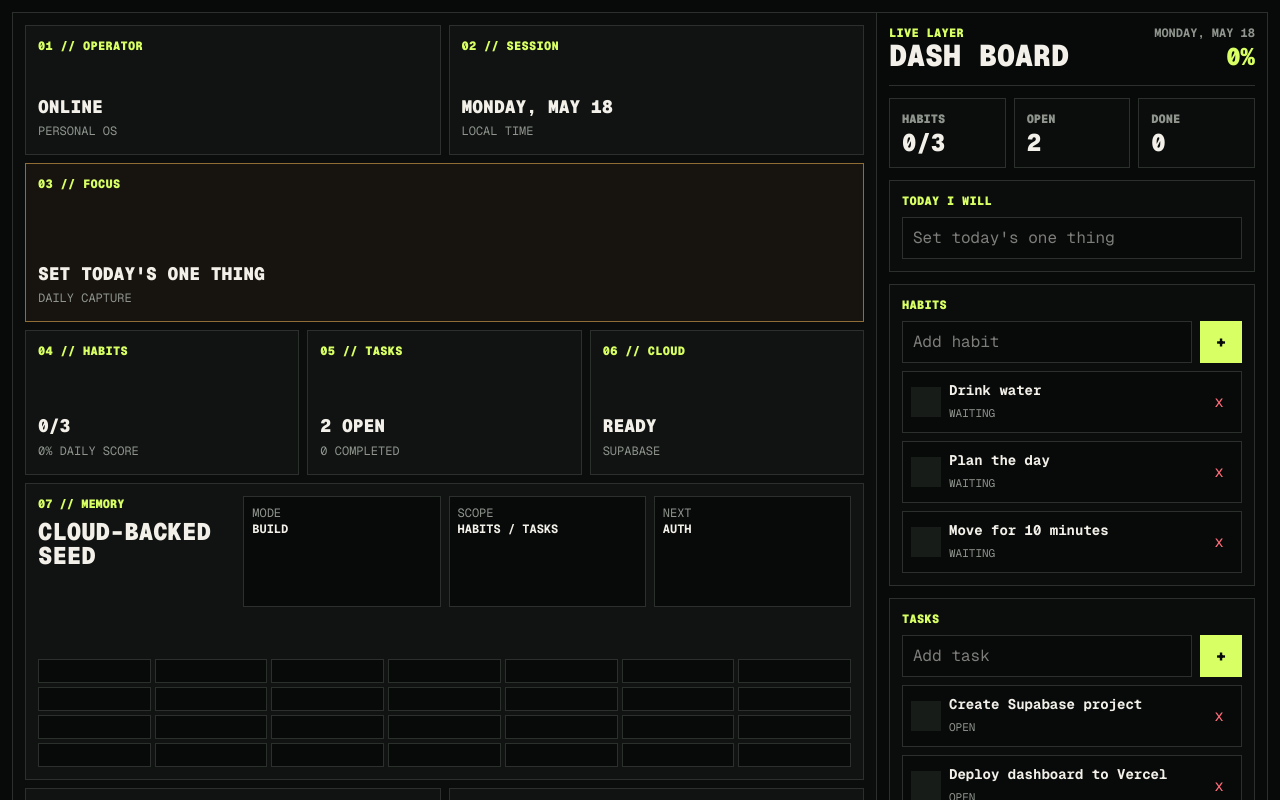
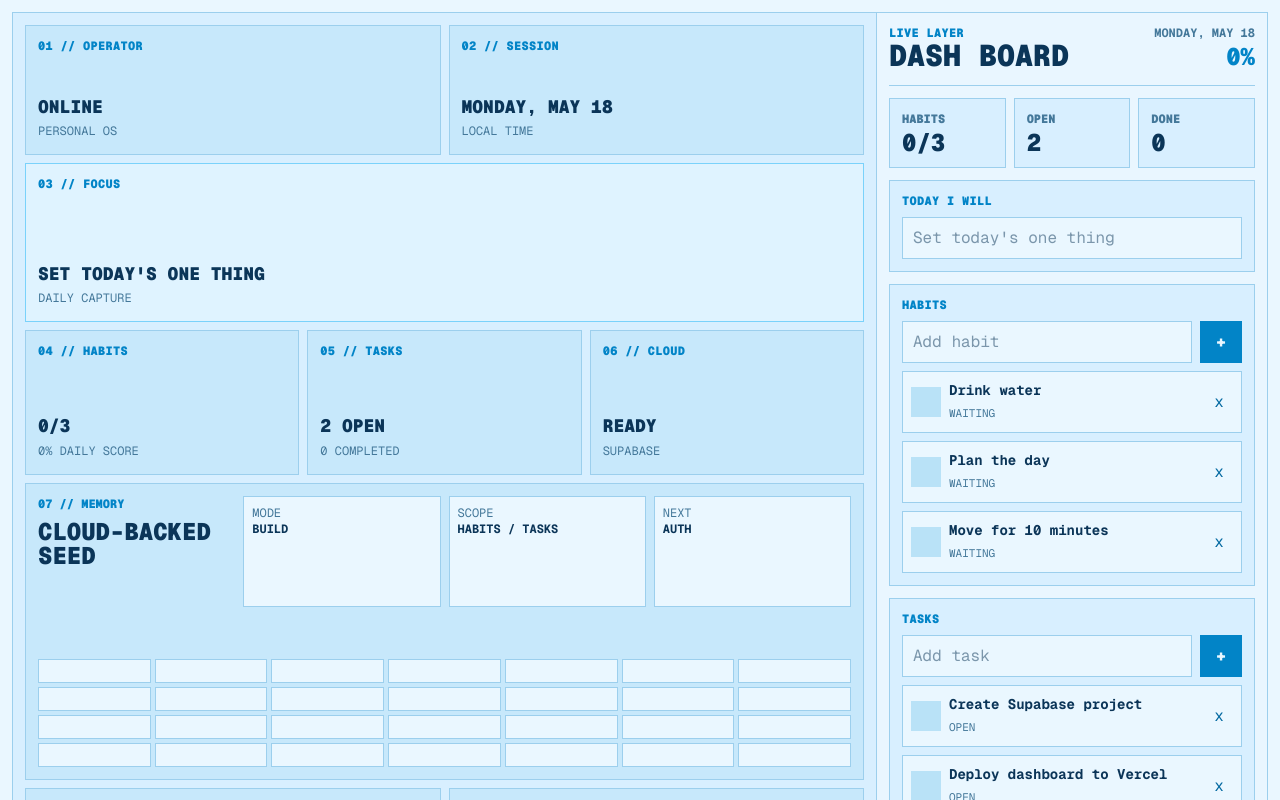
Before and after one commit to ItsAbram/dash-board-app, a Next.js app: page / in a window 1280 px wide. Shown: the top 800 px of the page. Built offline with nearby package versions, Linux system fonts and the light colour scheme; no server answers.

Commit message:
Apply light blue dashboard theme

```diff
--- a/src/app/globals.css
+++ b/src/app/globals.css
@@ -1,8 +1,8 @@
 @import "tailwindcss";
 
 :root {
-  --background: #ffffff;
-  --foreground: #171717;
+  --background: #eaf7ff;
+  --foreground: #0b3558;
 }
 
 @theme inline {
@@ -14,8 +14,8 @@
 
 @media (prefers-color-scheme: dark) {
   :root {
-    --background: #0a0a0a;
-    --foreground: #ededed;
+    --background: #eaf7ff;
+    --foreground: #0b3558;
   }
 }
 
@@ -38,29 +38,29 @@ button {
   min-height: 42px;
   width: 100%;
   min-width: 0;
-  border: 1px solid #2b302c;
-  background: #080a0a;
+  border: 1px solid #9ccfed;
+  background: #eaf7ff;
   padding: 0 10px;
-  color: #f2f0e8;
+  color: #0b3558;
   outline: none;
 }
 
 .field:focus {
-  border-color: #d8ff63;
+  border-color: #0284c7;
   box-shadow: 0 0 0 2px rgba(216, 255, 99, 0.18);
 }
 
 .action {
   min-height: 42px;
-  background: #d8ff63;
-  color: #080a0a;
+  background: #0284c7;
+  color: #eaf7ff;
   font-weight: 900;
 }
 
 .outline-action {
   min-height: 40px;
-  border: 1px solid #d8ff63;
-  color: #d8ff63;
+  border: 1px solid #0284c7;
+  color: #0284c7;
   font-size: 0.76rem;
   font-weight: 900;
   text-transform: uppercase;
--- a/src/app/page.tsx
+++ b/src/app/page.tsx
@@ -148,8 +148,8 @@ export default function Home() {
   }
 
   return (
-    <main className="min-h-screen bg-[#080a0a] px-3 py-3 font-mono text-[#f2f0e8]">
-      <section className="mx-auto grid min-h-[calc(100vh-24px)] max-w-7xl grid-rows-[auto_1fr] border border-[#2b302c] bg-[#0b0d0d] lg:grid-cols-[1fr_390px] lg:grid-rows-1">
+    <main className="min-h-screen bg-[#eaf7ff] px-3 py-3 font-mono text-[#0b3558]">
+      <section className="mx-auto grid min-h-[calc(100vh-24px)] max-w-7xl grid-rows-[auto_1fr] border border-[#9ccfed] bg-[#d8efff] lg:grid-cols-[1fr_390px] lg:grid-rows-1">
         <OperatorCanvas cloudReady={Boolean(supabase)} focus={state.focus[todayKey] || ""} stats={stats} todayLabel={todayLabel} />
         <ControlPanel
           habitTitle={habitTitle}
--- a/src/components/dashboard/ConsoleBlock.tsx
+++ b/src/components/dashboard/ConsoleBlock.tsx
@@ -7,18 +7,18 @@ type ConsoleBlockProps = {
 };
 
 const toneClasses = {
-  default: "border-[#2b302c] bg-[#101312]",
-  hot: "border-[#ff6d7a]/60 bg-[#171010]",
-  warm: "border-[#e0a84d]/60 bg-[#171410]",
+  default: "border-[#9ccfed] bg-[#c7e8fb]",
+  hot: "border-[#0369a1]/60 bg-[#cdeafe]",
+  warm: "border-[#38bdf8]/60 bg-[#dff3ff]",
 };
 
 export function ConsoleBlock({ label, title, detail, className, tone = "default" }: ConsoleBlockProps) {
   return (
     <div className={`${className} grid content-between border p-3 ${toneClasses[tone]}`}>
-      <p className="text-xs font-black uppercase tracking-wide text-[#d8ff63]">{label}</p>
+      <p className="text-xs font-black uppercase tracking-wide text-[#0284c7]">{label}</p>
       <div>
-        <strong className="block break-words text-lg font-black uppercase leading-tight text-[#f2f0e8]">{title}</strong>
-        <span className="text-xs uppercase text-[#8f948d]">{detail}</span>
+        <strong className="block break-words text-lg font-black uppercase leading-tight text-[#0b3558]">{title}</strong>
+        <span className="text-xs uppercase text-[#44789a]">{detail}</span>
       </div>
     </div>
   );
--- a/src/components/dashboard/ControlPanel.tsx
+++ b/src/components/dashboard/ControlPanel.tsx
@@ -46,15 +46,15 @@ export function ControlPanel({
   onSaveCloud,
 }: ControlPanelProps) {
   return (
-    <aside className="grid content-start gap-3 overflow-auto border-[#d8ff63]/40 bg-[#080a0a]/95 p-3">
-      <header className="grid grid-cols-[1fr_auto] gap-3 border-b border-[#2b302c] pb-3">
+    <aside className="grid content-start gap-3 overflow-auto border-[#0284c7]/40 bg-[#eaf7ff]/95 p-3">
+      <header className="grid grid-cols-[1fr_auto] gap-3 border-b border-[#9ccfed] pb-3">
         <div>
-          <p className="text-xs font-black uppercase tracking-wide text-[#d8ff63]">Live Layer</p>
+          <p className="text-xs font-black uppercase tracking-wide text-[#0284c7]">Live Layer</p>
           <h1 className="text-3xl font-black uppercase leading-none">Dash Board</h1>
         </div>
         <div className="text-right">
-          <p className="text-xs font-bold uppercase text-[#8f948d]">{todayLabel}</p>
-          <strong className="text-2xl font-black text-[#d8ff63]">{stats.score}%</strong>
+          <p className="text-xs font-bold uppercase text-[#44789a]">{todayLabel}</p>
+          <strong className="text-2xl font-black text-[#0284c7]">{stats.score}%</strong>
         </div>
       </header>
 
@@ -115,8 +115,8 @@ export function ControlPanel({
         </div>
       </Panel>
 
-      <footer className="grid gap-2 border border-[#2b302c] bg-[#0b0d0d] p-3">
-        <p className="text-xs text-[#8f948d]">{status}</p>
+      <footer className="grid gap-2 border border-[#9ccfed] bg-[#d8efff] p-3">
+        <p className="text-xs text-[#44789a]">{status}</p>
         <div className="grid grid-cols-2 gap-2">
           <button className="outline-action" type="button" onClick={onLoadCloud}>
             Load Cloud
--- a/src/components/dashboard/OperatorCanvas.tsx
+++ b/src/components/dashboard/OperatorCanvas.tsx
@@ -10,8 +10,8 @@ type OperatorCanvasProps = {
 
 export function OperatorCanvas({ todayLabel, focus, stats, cloudReady }: OperatorCanvasProps) {
   return (
-    <div className="relative min-h-[540px] border-b border-[#2b302c] p-3 lg:min-h-0 lg:border-b-0 lg:border-r">
-      <div className="grid h-full grid-cols-6 grid-rows-[0.9fr_1.1fr_1fr_1fr_1fr_1fr] gap-2 text-[#8f948d]">
+    <div className="relative min-h-[540px] border-b border-[#9ccfed] p-3 lg:min-h-0 lg:border-b-0 lg:border-r">
+      <div className="grid h-full grid-cols-6 grid-rows-[0.9fr_1.1fr_1fr_1fr_1fr_1fr] gap-2 text-[#44789a]">
         <ConsoleBlock className="col-span-3 row-span-1" label="01 // Operator" title="Online" detail="Personal OS" />
         <ConsoleBlock className="col-span-3 row-span-1" label="02 // Session" title={todayLabel} detail="Local time" />
 
@@ -32,11 +32,11 @@ export function OperatorCanvas({ todayLabel, focus, stats, cloudReady }: Operato
         <ConsoleBlock className="col-span-2 row-span-1" label="05 // Tasks" title={`${stats.openTasks} open`} detail={`${stats.completedTasks} completed`} />
         <ConsoleBlock className="col-span-2 row-span-1" label="06 // Cloud" title={cloudReady ? "Ready" : "Needs env"} detail="Supabase" tone={cloudReady ? "default" : "hot"} />
 
-        <section className="col-span-6 row-span-2 grid border border-[#2b302c] bg-[#101312] p-3">
+        <section className="col-span-6 row-span-2 grid border border-[#9ccfed] bg-[#c7e8fb] p-3">
           <div className="grid grid-cols-4 gap-2 text-xs uppercase">
             <div>
-              <p className="font-black text-[#d8ff63]">07 // Memory</p>
-              <strong className="mt-2 block text-2xl font-black uppercase leading-none text-[#f2f0e8]">Cloud-backed seed</strong>
+              <p className="font-black text-[#0284c7]">07 // Memory</p>
+              <strong className="mt-2 block text-2xl font-black uppercase leading-none text-[#0b3558]">Cloud-backed seed</strong>
             </div>
             <MiniReadout label="Mode" value="Build" />
             <MiniReadout label="Scope" value="Habits / Tasks" />
@@ -45,7 +45,7 @@ export function OperatorCanvas({ todayLabel, focus, stats, cloudReady }: Operato
           <div className="mt-3 grid grid-cols-7 gap-1 self-end">
             {Array.from({ length: 28 }).map((_, index) => (
               <span
-                className={`h-6 border border-[#2b302c] ${index < stats.score / 4 ? "bg-[#d8ff63]" : "bg-[#080a0a]"}`}
+                className={`h-6 border border-[#9ccfed] ${index < stats.score / 4 ? "bg-[#0284c7]" : "bg-[#eaf7ff]"}`}
                 key={index}
               />
             ))}
@@ -61,9 +61,9 @@ export function OperatorCanvas({ todayLabel, focus, stats, cloudReady }: Operato
 
 function MiniReadout({ label, value }: { label: string; value: string }) {
   return (
-    <div className="border border-[#2b302c] bg-[#080a0a] p-2">
-      <span className="block text-[#8f948d]">{label}</span>
-      <strong className="block text-[#f2f0e8]">{value}</strong>
+    <div className="border border-[#9ccfed] bg-[#eaf7ff] p-2">
+      <span className="block text-[#44789a]">{label}</span>
+      <strong className="block text-[#0b3558]">{value}</strong>
     </div>
   );
 }
--- a/src/components/ui/MetricTile.tsx
+++ b/src/components/ui/MetricTile.tsx
@@ -1,7 +1,7 @@
 export function MetricTile({ label, value }: { label: string; value: string }) {
   return (
-    <div className="border border-[#2b302c] bg-[#0b0d0d] p-3">
-      <span className="block text-xs font-black uppercase text-[#8f948d]">{label}</span>
+    <div className="border border-[#9ccfed] bg-[#d8efff] p-3">
+      <span className="block text-xs font-black uppercase text-[#44789a]">{label}</span>
       <strong className="mt-1 block text-2xl font-black leading-none">{value}</strong>
     </div>
   );
--- a/src/components/ui/Panel.tsx
+++ b/src/components/ui/Panel.tsx
@@ -2,8 +2,8 @@ import { ReactNode } from "react";
 
 export function Panel({ label, children }: { label: string; children: ReactNode }) {
   return (
-    <section className="border border-[#2b302c] bg-[#0b0d0d] p-3">
-      <p className="mb-2 text-xs font-black uppercase tracking-wide text-[#d8ff63]">{label}</p>
+    <section className="border border-[#9ccfed] bg-[#d8efff] p-3">
+      <p className="mb-2 text-xs font-black uppercase tracking-wide text-[#0284c7]">{label}</p>
       {children}
     </section>
   );
--- a/src/components/ui/ToggleListItem.tsx
+++ b/src/components/ui/ToggleListItem.tsx
@@ -8,9 +8,9 @@ type ToggleListItemProps = {
 
 export function ToggleListItem({ title, meta, done, onToggle, onDelete }: ToggleListItemProps) {
   return (
-    <div className="grid min-h-12 grid-cols-[30px_1fr_28px] items-center gap-2 border border-[#2b302c] bg-[#080a0a] p-2">
+    <div className="grid min-h-12 grid-cols-[30px_1fr_28px] items-center gap-2 border border-[#9ccfed] bg-[#eaf7ff] p-2">
       <button
-        className={`h-[30px] font-black ${done ? "bg-[#d8ff63] text-[#080a0a]" : "bg-[#171c19] text-[#d8ff63]"}`}
+        className={`h-[30px] font-black ${done ? "bg-[#0284c7] text-[#eaf7ff]" : "bg-[#b9e2f7] text-[#0284c7]"}`}
         type="button"
         onClick={onToggle}
         aria-label={done ? "Mark incomplete" : "Mark complete"}
@@ -18,10 +18,10 @@ export function ToggleListItem({ title, meta, done, onToggle, onDelete }: Toggle
         {done ? "OK" : ""}
       </button>
       <div className="min-w-0">
-        <p className={`break-words text-sm font-bold ${done ? "text-[#8f948d] line-through" : ""}`}>{title}</p>
-        <span className="text-[11px] uppercase text-[#8f948d]">{meta}</span>
+        <p className={`break-words text-sm font-bold ${done ? "text-[#44789a] line-through" : ""}`}>{title}</p>
+        <span className="text-[11px] uppercase text-[#44789a]">{meta}</span>
       </div>
-      <button className="h-7 text-lg text-[#ff6d7a]" type="button" onClick={onDelete} aria-label={`Delete ${title}`}>
+      <button className="h-7 text-lg text-[#0369a1]" type="button" onClick={onDelete} aria-label={`Delete ${title}`}>
         x
       </button>
     </div>
```
